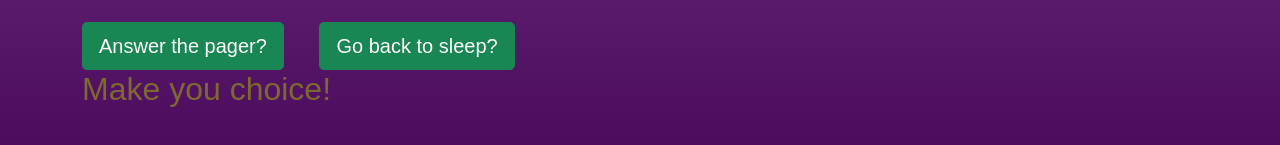
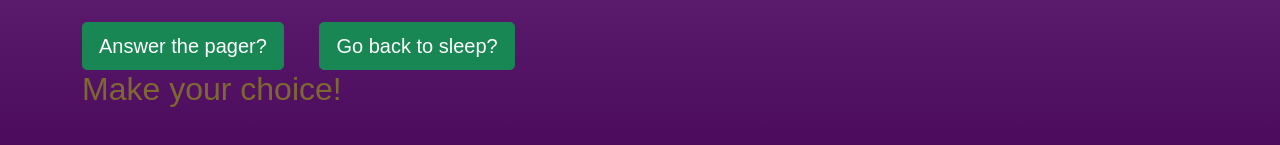
Before and after one commit to SpaceBoiLunkey/Project_2, a React (Create React App) app in the folder Project_2/Game/: page /ChapterOne in a window 1280 px wide. Shown: the part 1063-1208 px from the top of the page. Built offline with nearby package versions, Linux system fonts and the light colour scheme; a web font is replaced by a local one.

Commit message:
update css

```diff
--- a/Project_2/Game/src/story/Fader.js
+++ b/Project_2/Game/src/story/Fader.js
@@ -35,7 +35,7 @@ const [fadeProp, setFadeProp] = useState({
 }
 
 Fader.defaultProps = {
-    text:'Make you choice!'
+    text:'Make your choice!'
 
 }
 
```
